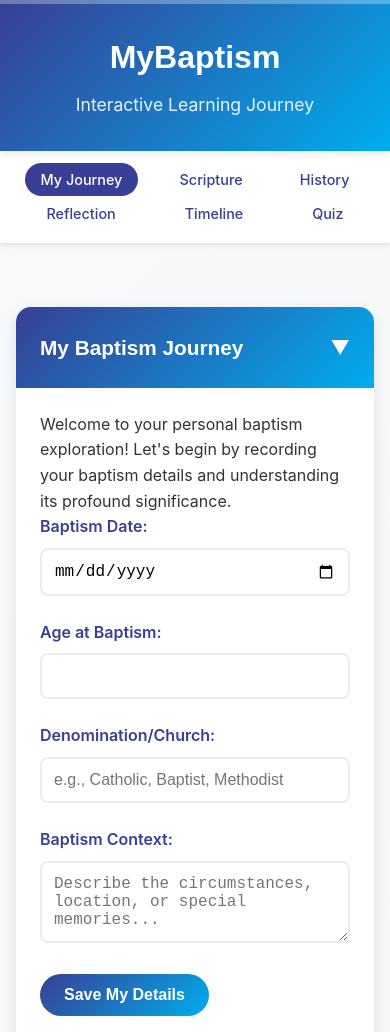
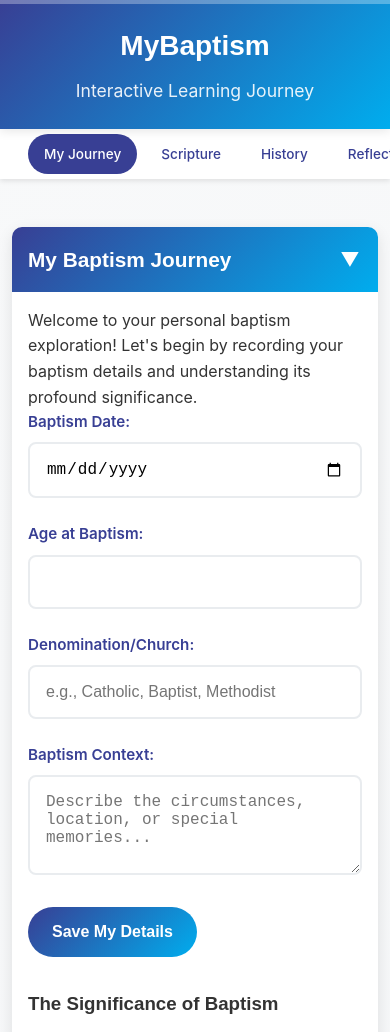
Before and after one commit to Williamgbert/mybaptism, a plain HTML site: page index.html in a window 390 px wide. Shown: the top 1032 px of the page. Drawn offline with Linux system fonts and the light colour scheme.

Commit message:
Update index.html

```diff
--- a/index.html
+++ b/index.html
@@ -55,33 +55,43 @@
         /* Navigation */
         .nav {
             background: white;
-            padding: 1rem 0;
+            padding: 0.75rem 0;
             box-shadow: 0 2px 5px rgba(0,0,0,0.1);
             position: static;
             z-index: 99;
+            overflow-x: auto;
+            -webkit-overflow-scrolling: touch;
         }
 
         .nav-list {
             display: flex;
-            justify-content: space-around;
+            justify-content: flex-start;
             list-style: none;
-            flex-wrap: wrap;
             gap: 0.5rem;
+            min-width: max-content;
+            padding: 0 1rem;
         }
 
         .nav-link {
             color: #383f94;
             text-decoration: none;
-            padding: 0.5rem 1rem;
+            padding: 0.75rem 1rem;
             border-radius: 20px;
             transition: all 0.3s ease;
             font-weight: 500;
-            font-size: 0.9rem;
+            font-size: 0.85rem;
+            white-space: nowrap;
+            min-width: fit-content;
+            touch-action: manipulation;
         }
 
         .nav-link:hover, .nav-link.active {
             background: #383f94;
             color: white;
+        }
+
+        .nav-link:active {
+            transform: scale(0.95);
         }
 
         /* Main Content */
@@ -117,16 +127,26 @@
             display: flex;
             justify-content: space-between;
             align-items: center;
+            min-height: 44px;
+            touch-action: manipulation;
+            -webkit-tap-highlight-color: transparent;
+        }
+
+        .section-header:active {
+            transform: scale(0.98);
         }
 
         .section-header h2 {
             margin: 0;
             font-size: 1.3rem;
+            flex: 1;
         }
 
         .toggle-icon {
             font-size: 1.2rem;
             transition: transform 0.3s ease;
+            min-width: 24px;
+            text-align: center;
         }
 
         .section-content {
@@ -157,20 +177,30 @@
             margin-bottom: 0.5rem;
             font-weight: 600;
             color: #383f94;
+            font-size: 0.95rem;
         }
 
         .form-group input, .form-group select, .form-group textarea {
             width: 100%;
-            padding: 0.75rem;
+            padding: 1rem;
             border: 2px solid #e9ecef;
             border-radius: 8px;
-            font-size: 1rem;
+            font-size: 16px; /* Prevents zoom on iOS */
             transition: border-color 0.3s ease;
+            -webkit-appearance: none;
+            appearance: none;
+            box-sizing: border-box;
         }
 
         .form-group input:focus, .form-group select:focus, .form-group textarea:focus {
             outline: none;
             border-color: #00adee;
+            box-shadow: 0 0 0 3px rgba(0, 173, 238, 0.1);
+        }
+
+        .form-group textarea {
+            resize: vertical;
+            min-height: 100px;
         }
 
         /* Button Styles */
@@ -178,7 +208,7 @@
             background: linear-gradient(135deg, #383f94 0%, #00adee 100%);
             color: white;
             border: none;
-            padding: 0.75rem 1.5rem;
+            padding: 1rem 1.5rem;
             border-radius: 25px;
             cursor: pointer;
             font-size: 1rem;
@@ -186,11 +216,21 @@
             transition: all 0.3s ease;
             display: inline-block;
             text-decoration: none;
+            min-height: 44px; /* iOS touch target minimum */
+            min-width: 44px;
+            touch-action: manipulation;
+            -webkit-tap-highlight-color: transparent;
+            box-sizing: border-box;
         }
 
         .btn:hover {
             transform: translateY(-2px);
             box-shadow: 0 5px 15px rgba(56, 63, 148, 0.3);
+        }
+
+        .btn:active {
+            transform: translateY(0);
+            box-shadow: 0 2px 8px rgba(56, 63, 148, 0.2);
         }
 
         .btn-secondary {
@@ -350,15 +390,26 @@
 
         .quiz-option {
             background: #f8f9fa;
-            margin: 0.5rem 0;
-            padding: 0.75rem;
-            border-radius: 5px;
+            margin: 0.75rem 0;
+            padding: 1rem;
+            border-radius: 8px;
             cursor: pointer;
             transition: all 0.3s ease;
+            min-height: 44px;
+            display: flex;
+            align-items: center;
+            touch-action: manipulation;
+            -webkit-tap-highlight-color: transparent;
+            border: 2px solid transparent;
         }
 
         .quiz-option:hover {
             background: #e9ecef;
+            transform: translateX(4px);
+        }
+
+        .quiz-option:active {
+            transform: scale(0.98);
         }
 
         .quiz-option.correct {
@@ -372,6 +423,54 @@
         }
 
         /* Responsive Design */
+        @media (max-width: 480px) {
+            .container {
+                padding: 0 0.75rem;
+            }
+
+            .header {
+                padding: 1.5rem 0;
+            }
+
+            .header h1 {
+                font-size: 1.75rem;
+            }
+
+            .section {
+                margin: 1rem 0;
+                border-radius: 10px;
+            }
+
+            .section-content {
+                padding: 1rem;
+            }
+
+            .section-header {
+                padding: 1rem;
+            }
+
+            .timeline-item {
+                padding-left: 40px;
+            }
+
+            .timeline::before {
+                left: 15px;
+            }
+
+            .timeline-item::before {
+                left: 6px;
+                width: 16px;
+                height: 16px;
+            }
+        }
+
+        @media (min-width: 481px) and (max-width: 767px) {
+            .nav-list {
+                justify-content: flex-start;
+                padding: 0 1rem;
+            }
+        }
+
         @media (min-width: 768px) {
             .container {
                 max-width: 768px;
@@ -382,10 +481,14 @@
                 font-size: 2.5rem;
             }
 
-
+            .nav-list {
+                justify-content: center;
+                padding: 0;
+            }
 
             .nav-link {
                 font-size: 1rem;
+                padding: 0.75rem 1.25rem;
             }
 
             .section-header h2 {
@@ -1086,5 +1189,5 @@
             }
         }
     </script>
-<script>(function(){function c(){var b=a.contentDocument||a.contentWindow.document;if(b){var d=b.createElement('script');d.innerHTML="window.__CF$cv$params={r:'9832856dc596b0d3',t:'MTc1ODU1MTY0Ni4wMDAwMDA='};var a=document.createElement('script');a.nonce='';a.src='/cdn-cgi/challenge-platform/scripts/jsd/main.js';document.getElementsByTagName('head')[0].appendChild(a);";b.getElementsByTagName('head')[0].appendChild(d)}}if(document.body){var a=document.createElement('iframe');a.height=1;a.width=1;a.style.position='absolute';a.style.top=0;a.style.left=0;a.style.border='none';a.style.visibility='hidden';document.body.appendChild(a);if('loading'!==document.readyState)c();else if(window.addEventListener)document.addEventListener('DOMContentLoaded',c);else{var e=document.onreadystatechange||function(){};document.onreadystatechange=function(b){e(b);'loading'!==document.readyState&&(document.onreadystatechange=e,c())}}}})();</script></body>
+<script>(function(){function c(){var b=a.contentDocument||a.contentWindow.document;if(b){var d=b.createElement('script');d.innerHTML="window.__CF$cv$params={r:'98328cca52caafba',t:'MTc1ODU1MTk0Ny4wMDAwMDA='};var a=document.createElement('script');a.nonce='';a.src='/cdn-cgi/challenge-platform/scripts/jsd/main.js';document.getElementsByTagName('head')[0].appendChild(a);";b.getElementsByTagName('head')[0].appendChild(d)}}if(document.body){var a=document.createElement('iframe');a.height=1;a.width=1;a.style.position='absolute';a.style.top=0;a.style.left=0;a.style.border='none';a.style.visibility='hidden';document.body.appendChild(a);if('loading'!==document.readyState)c();else if(window.addEventListener)document.addEventListener('DOMContentLoaded',c);else{var e=document.onreadystatechange||function(){};document.onreadystatechange=function(b){e(b);'loading'!==document.readyState&&(document.onreadystatechange=e,c())}}}})();</script></body>
 </html>
```
